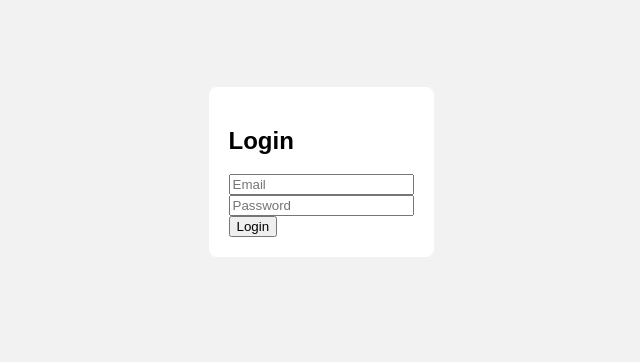
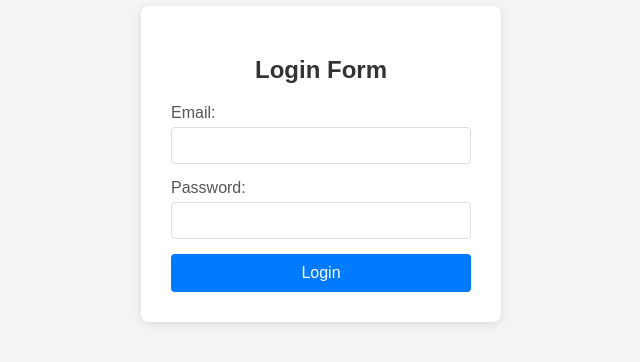
Before and after one commit to Daverielle22/LabExam, a plain HTML site: page index.html in a window 1280 px wide. Shown: the part 236-598 px from the top of the page, without its empty margins (319-959 px from the left). Drawn offline with Linux system fonts and the light colour scheme.

Commit message:
added nav in home and fixed all of the file

```diff
--- a/index.html
+++ b/index.html
@@ -1,20 +1,26 @@
 <!DOCTYPE html>
-<html lang="en" dir="ltr">
-  <head>
-    <title>Login</title>
-  <link rel="stylesheet" href="style.css">
+<html lang="en">
+<head>
+    <meta charset="UTF-8">
+    <meta name="viewport" content="width=device-width, initial-scale=1.0">
+    <title>Login Page</title>
+    <link rel="stylesheet" href="style.css">
 </head>
-
 <body>
-  <div class="">
-    <form id="loginForm">
-      <h2>Login</h2>
-      <input type="email" id="email" placeholder="Email"><br>
-      <input type="password" id="password" placeholder="Password"><br>
-      <button type="submit">Login</button>
-    </form>
+    <div class="login-container">
+        <h2>Login Form</h2>
+        <form id="loginForm">
+            <div class="form-group">
+                <label for="email">Email:</label>
+                <input type="email" id="email" name="email" required>
+            </div>
+            <div class="form-group">
+                <label for="password">Password:</label>
+                <input type="password" id="password" name="password" required>
+            </div>
+            <button type="submit">Login</button>
+        </form>
+    </div>
     <script src="script.js"></script>
-  </div>
 </body>
-
 </html>
--- a/script.js
+++ b/script.js
@@ -1,10 +1,13 @@
-document.getElementById("loginForm").addEventListener("submit", function(e) {
-  const email = document.getElementById("email").value;
-  const password = document.getElementById("password").value;
-  if (!email || !password) {
-    alert("Please fill in all fields.");
-    e.preventDefault();
-  } else {
-    window.location.href = "home.html";
-  }
+document.getElementById('loginForm').addEventListener('submit', function(event) {
+    event.preventDefault(); // Prevent default form submission
+
+    const email = document.getElementById('email').value;
+    const password = document.getElementById('password').value;
+
+    if (email.trim() === '' || password.trim() === '') {
+        alert('Please fill in all fields.');
+        return;
+    }
+
+    window.location.href = 'home.html';
 });
--- a/style.css
+++ b/style.css
@@ -1,13 +1,57 @@
 body {
-  font-family: Arial;
-  display: flex;
-  justify-content: center;
-  align-items: center;
-  height: 100vh;
-  background: #f2f2f2;
+    font-family: Arial, sans-serif;
+    background-color: #f4f4f4;
+    display: flex;
+    justify-content: center;
+    align-items: center;
+    min-height: 100vh;
+    margin: 0;
 }
-form {
-  background: white;
-  padding: 20px;
-  border-radius: 8px;
+
+.login-container {
+    background-color: #fff;
+    padding: 30px;
+    border-radius: 8px;
+    box-shadow: 0 2px 10px rgba(0, 0, 0, 0.1);
+    width: 300px;
 }
+
+h2 {
+    text-align: center;
+    color: #333;
+    margin-bottom: 20px;
+}
+
+.form-group {
+    margin-bottom: 15px;
+}
+
+label {
+    display: block;
+    margin-bottom: 5px;
+    color: #555;
+}
+
+input[type="email"],
+input[type="password"] {
+    width: 100%;
+    padding: 10px;
+    border: 1px solid #ddd;
+    border-radius: 4px;
+    box-sizing: border-box; /* Ensures padding doesn't affect overall width */
+}
+
+button {
+    background-color: #007bff;
+    color: white;
+    padding: 10px 15px;
+    border: none;
+    border-radius: 4px;
+    cursor: pointer;
+    width: 100%;
+    font-size: 16px;
+}
+
+button:hover {
+    background-color: #0056b3;
+}
```
Also changed, not shown: home.html (+15 -10 lines).
